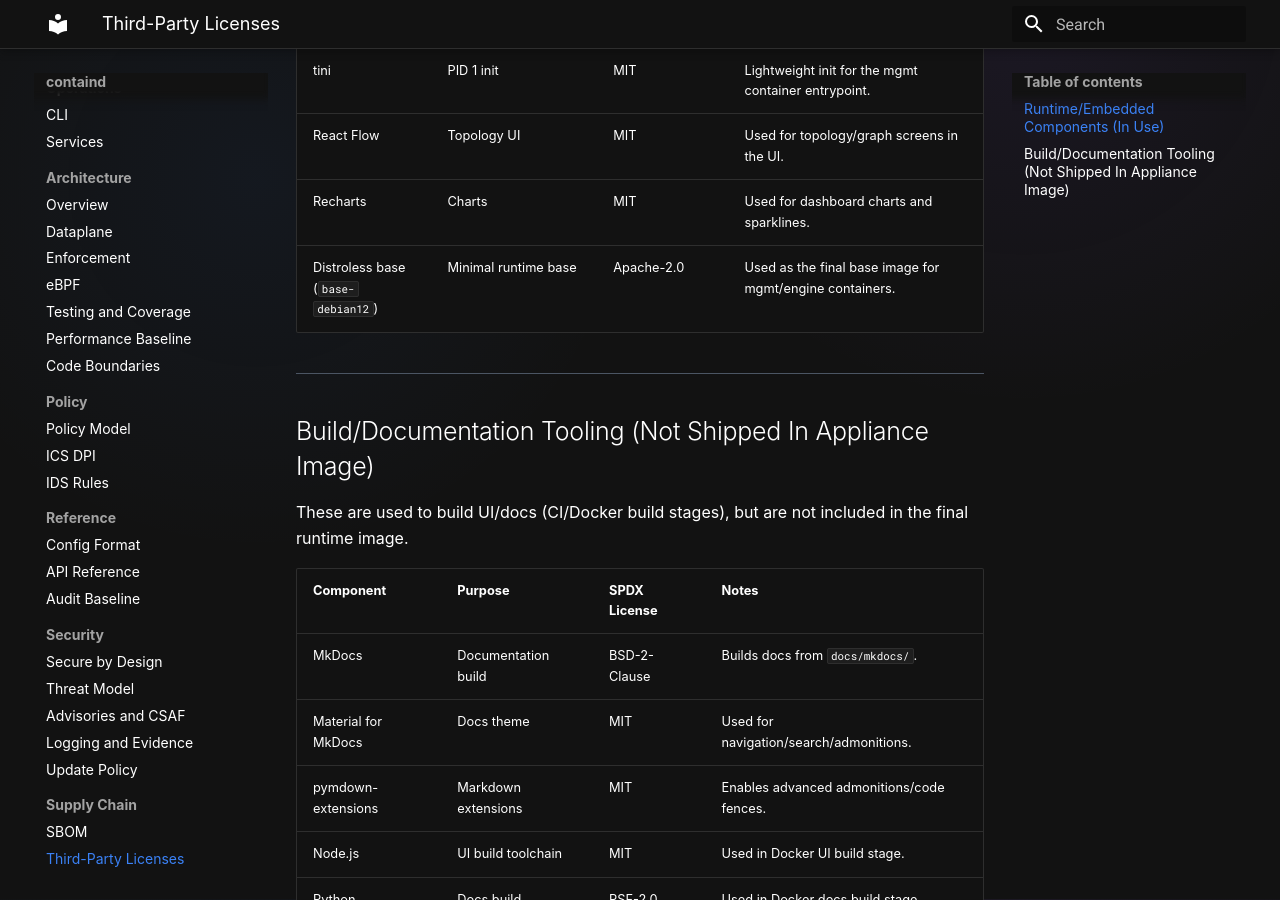
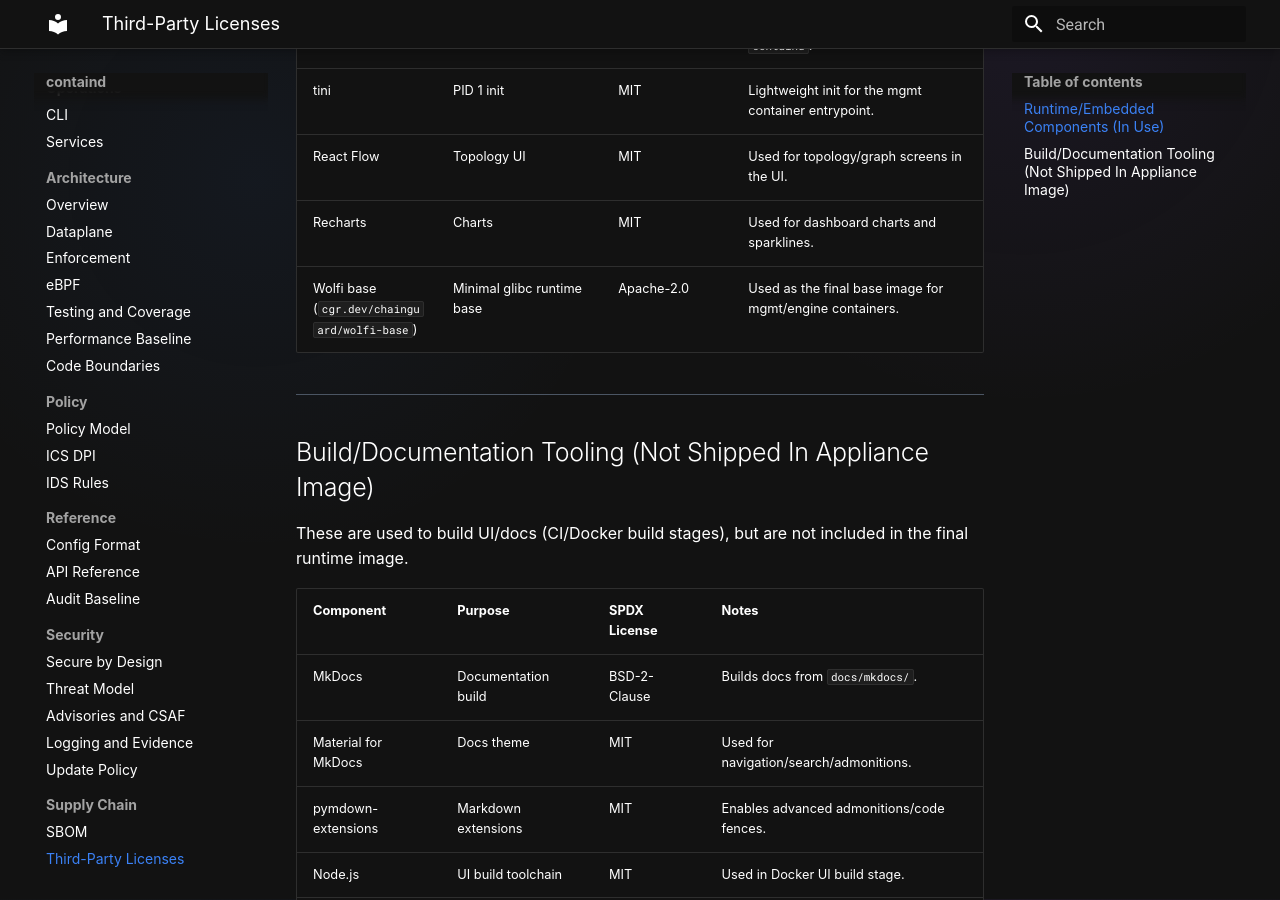
Before and after one commit to tonylturner/containd, an MkDocs documentation site: the page built from docs/mkdocs/SPDX.md, in a window 1280 px wide and 900 px high, scrolled down 1801 px. Built offline with MkDocs 1.6.1 and Material for MkDocs 9.7.7, drawn with Linux system fonts in a browser that asks for light colours.

Commit message:
Add SYS_TIME to starter compose, migrate engine image to Wolfi, update docs
- deploy/docker-compose.yml: add SYS_TIME capability for NTP (chrony)
  and expose CONTAIND_SSH_SHELL_MODE env var
- build/Dockerfile.engine: migrate from distroless to Wolfi (pinned by
  digest), install nftables via apk instead of staging from Debian
- docs: update SPDX.md, sbom.md, audit-baseline.md to reference Wolfi
  instead of distroless

Co-Authored-By: Claude Opus 4.6 (1M context) <noreply@anthropic.com>

```diff
--- a/docs/mkdocs/SPDX.md
+++ b/docs/mkdocs/SPDX.md
@@ -35,7 +35,7 @@ This file tracks third‑party/external components that containd embeds, vendors
 | tini | PID 1 init | MIT | Lightweight init for the mgmt container entrypoint. |
 | React Flow | Topology UI | MIT | Used for topology/graph screens in the UI. |
 | Recharts | Charts | MIT | Used for dashboard charts and sparklines. |
-| Distroless base (`base-debian12`) | Minimal runtime base | Apache-2.0 | Used as the final base image for mgmt/engine containers. |
+| Wolfi base (`cgr.dev/chainguard/wolfi-base`) | Minimal glibc runtime base | Apache-2.0 | Used as the final base image for mgmt/engine containers. |
 
 ---
 
```
Also changed, not shown: docs/mkdocs/audit-baseline.md (+1 -1 lines), docs/mkdocs/sbom.md (+1 -1 lines), 2 other files.
